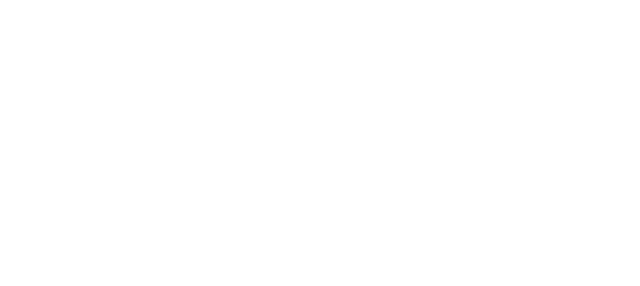
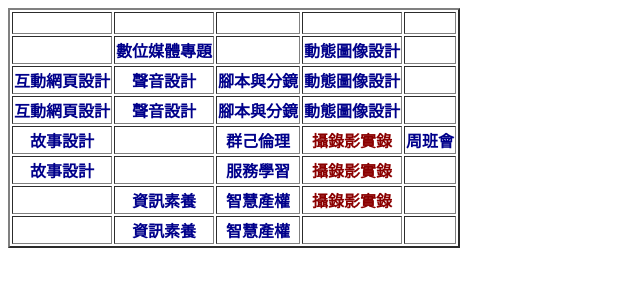
Before and after one commit to uwu3837/uwu3837.github.io, a plain HTML site: page timetible.html in a window 1280 px wide. Shown: the whole page, without its empty margins (0-640 px from the left). Drawn offline with Linux system fonts and the light colour scheme.

Commit message:
更新課表２

```diff
--- /dev/null
+++ b/css/index.css
@@ -0,0 +1,6 @@
+th{
+    color: darkblue;
+}
+.hate {
+    color: darkred;
+}
--- a/timetible.html
+++ b/timetible.html
@@ -3,8 +3,70 @@
 <head>
     <meta charset="UTF-8">
     <title>偶的課表</title>
+    <link rel="stylesheet" href="css/index.css">
 </head>
 <body>
+<table border="2">
+   <!--第1節-->
+    <tr>
+        <th>&nbsp</th>
+        <th>&nbsp</th>
+        <th>&nbsp</th>
+        <th>&nbsp</th>
+        <th>&nbsp</th>
+        <!--第2節-->
+    <tr>
+        <th>&nbsp</th>
+        <th>數位媒體專題</th>
+    <th>&nbsp</th>
+        <th>動態圖像設計</th>
+    <th>&nbsp</th>
+    <!--第3節-->
+    <tr>
+        <th>互動網頁設計</th>
+        <th>聲音設計</th>
+        <th>腳本與分鏡</th>
+        <th>動態圖像設計</th>
+    <th>&nbsp</th>
+    <!--第4節-->
+    <tr>
+    <th>互動網頁設計</th>
+    <th>聲音設計</th>
+    <th>腳本與分鏡</th>
+    <th>動態圖像設計</th>
+    <th>&nbsp</th>
+    <!--第5節-->
+    <tr>
+        <th>故事設計</th>
+    <th>&nbsp</th>
+        <th>群己倫理</th>
+        <th class="hate">攝錄影實錄</th>
+        <th>周班會</th>
+    <!--第6節-->
+    <tr>
+        <th>故事設計</th>
+    <th>&nbsp</th>
+        <th>服務學習</th>
+    <th class="hate">攝錄影實錄</th>
+    <th>&nbsp</th>
+    <!--第7節-->
+    <tr>
+        <th>&nbsp</th>
+        <th>資訊素養</th>
+        <th>智慧產權</th>
+    <th class="hate">攝錄影實錄</th>
+    <th>&nbsp</th>
+    <!--第8節-->
+    <tr>
+        <th>&nbsp</th>
+        <th>資訊素養</th>
+        <th>智慧產權</th>
+    <th>&nbsp</th>
+    <th>&nbsp</th>
 
+
+
+    </tr>
+</table>
 </body>
 </html>
```
